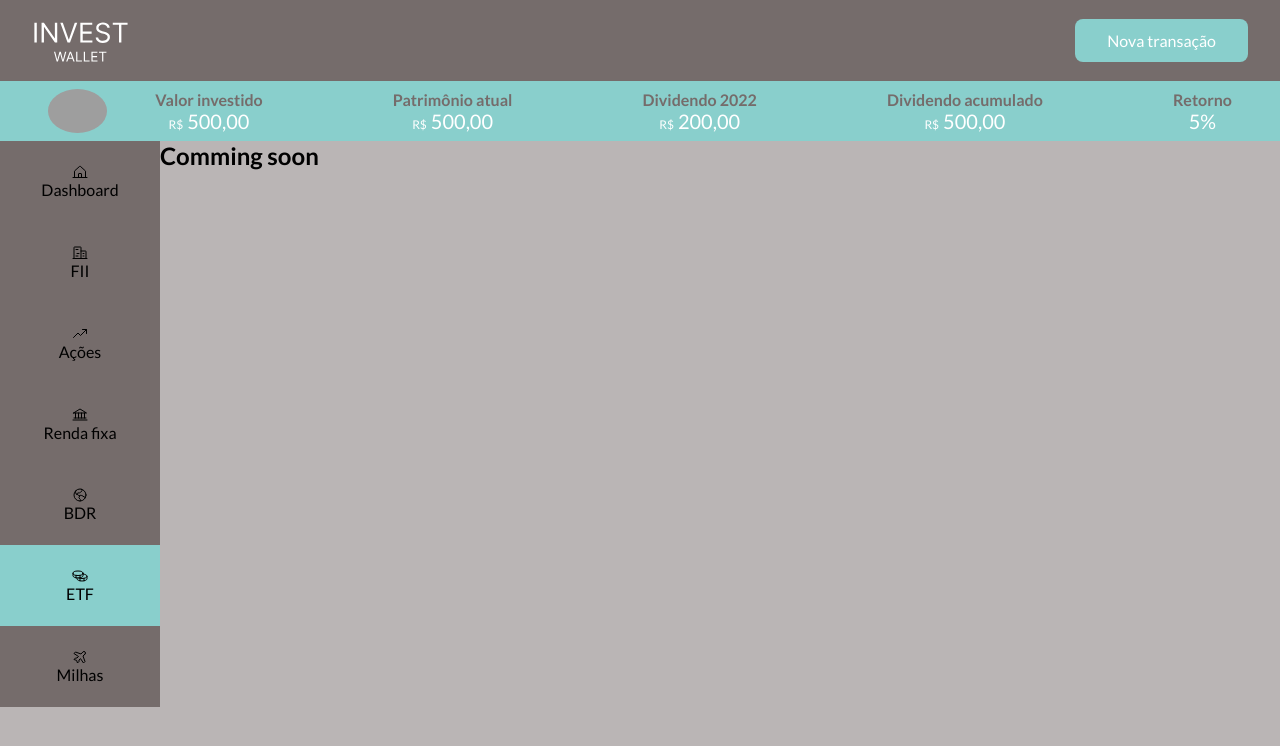
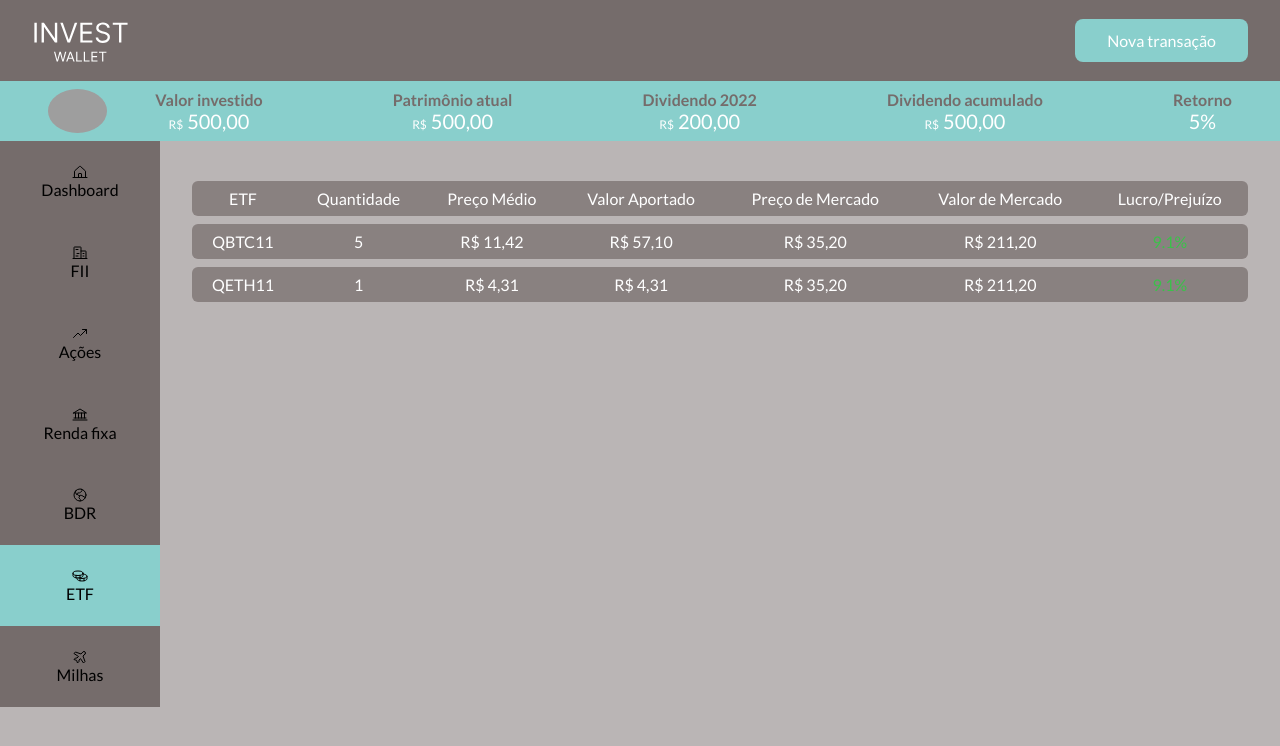
Before and after one commit to YasminGonc/invest-wallet-2.0, a React (Vite) app in the folder web/: page /etf in a window 1280 px wide. Shown: the top 746 px of the page. Built offline with nearby package versions, Linux system fonts and the light colour scheme; data requests are answered from the project's data file; grey boxes are pictures that could not be loaded.

Commit message:
etf page

```diff
--- a/web/server.json
+++ b/web/server.json
@@ -244,5 +244,19 @@
             "rateType": "CDI",
             "value": 100000
         }
+    ],
+    "etf": [
+        {
+            "id": 1,
+            "etf": "QBTC11",
+            "quantity": 5,
+            "investedAmount": 5710
+        },
+        {
+            "id": 1,
+            "etf": "QETH11",
+            "quantity": 1,
+            "investedAmount": 431
+        }
     ]
 }
--- a/web/src/pages/ETF/index.tsx
+++ b/web/src/pages/ETF/index.tsx
@@ -1,5 +1,62 @@
+import { useEffect, useState } from "react";
+import { useNavigate } from "react-router-dom";
+import { ProfitLossHighlight } from "../../components/ProfitLossHighlight";
+import { api } from "../../lib/axios";
+import { priceFormatter } from "../../utils/formatter";
+import { EtfContainer, EtfTable } from "./styles";
+
+interface etf {
+    id: number;
+    etf: string;
+    quantity: number;
+    investedAmount: number;
+}
+
 export function ETF() {
-    return(
-        <h1>Comming soon</h1>
+    const [etf, setEtf] = useState<etf[]>([]);
+
+    useEffect(() => {
+        api.get('etf').then(response => setEtf(response.data))
+    }, []);
+
+    const navigate = useNavigate();
+
+    function handleNavigation(active: string) {
+        navigate(`/stocks/${active}`);
+    }
+
+    return (
+        <EtfContainer>
+            <EtfTable>
+                <thead>
+                    <tr>
+                        <td>ETF</td>
+                        <td>Quantidade</td>
+                        <td>Preço Médio</td>
+                        <td>Valor Aportado</td>
+                        <td>Preço de Mercado</td>
+                        <td>Valor de Mercado</td>
+                        <td>Lucro/Prejuízo</td>
+                    </tr>
+                </thead>
+                <tbody>
+                    {etf.map(etf => {
+                        return(
+                            <tr key={etf.id} onClick={() => handleNavigation(etf.etf)}>
+                                <td>{etf.etf}</td>
+                                <td>{etf.quantity}</td>
+                                <td>{priceFormatter.format((etf.investedAmount / 100) / etf.quantity)}</td>
+                                <td>{priceFormatter.format(etf.investedAmount / 100)}</td>
+                                <td>R$ 35,20</td>
+                                <td>R$ 211,20</td>
+                                <td>
+                                    <ProfitLossHighlight variant='profit' value={9.10} />
+                                </td>
+                            </tr>
+                        )
+                    })}
+                </tbody>
+            </EtfTable>
+        </EtfContainer>
     )
 }
--- a/web/src/pages/ETF/styles.ts
+++ b/web/src/pages/ETF/styles.ts
@@ -1 +1,50 @@
 import styled from 'styled-components';
+
+export const EtfContainer = styled.main`
+    padding: 2rem;
+    max-height: 76vh;
+    overflow-y: scroll;
+
+    ::-webkit-scrollbar {
+        width: 8px;
+    }
+
+    ::-webkit-scrollbar-thumb {
+        background-color: ${props => props.theme['brown-200']};
+        border-radius: 4px;
+    }
+
+    ::-webkit-scrollbar-track {
+        background-color: ${props => props.theme['brown-100']};
+    }
+
+    color: ${props => props.theme.white};
+`
+export const EtfTable = styled.table`
+    width: 100%;
+
+    border-collapse: separate;
+    border-spacing: 0 0.5rem;
+    text-align: center;
+
+    td {
+        background-color: ${props => props.theme['brown-200']};
+        padding: 0.5rem;
+
+        &:first-child {
+            border-top-left-radius: 6px;
+            border-bottom-left-radius: 6px;
+        }
+
+        &:last-child {
+            border-top-right-radius: 6px;
+            border-bottom-right-radius: 6px;
+        }
+    }
+
+    tbody {
+        tr {
+            cursor: pointer;
+        }
+    }
+`
```
